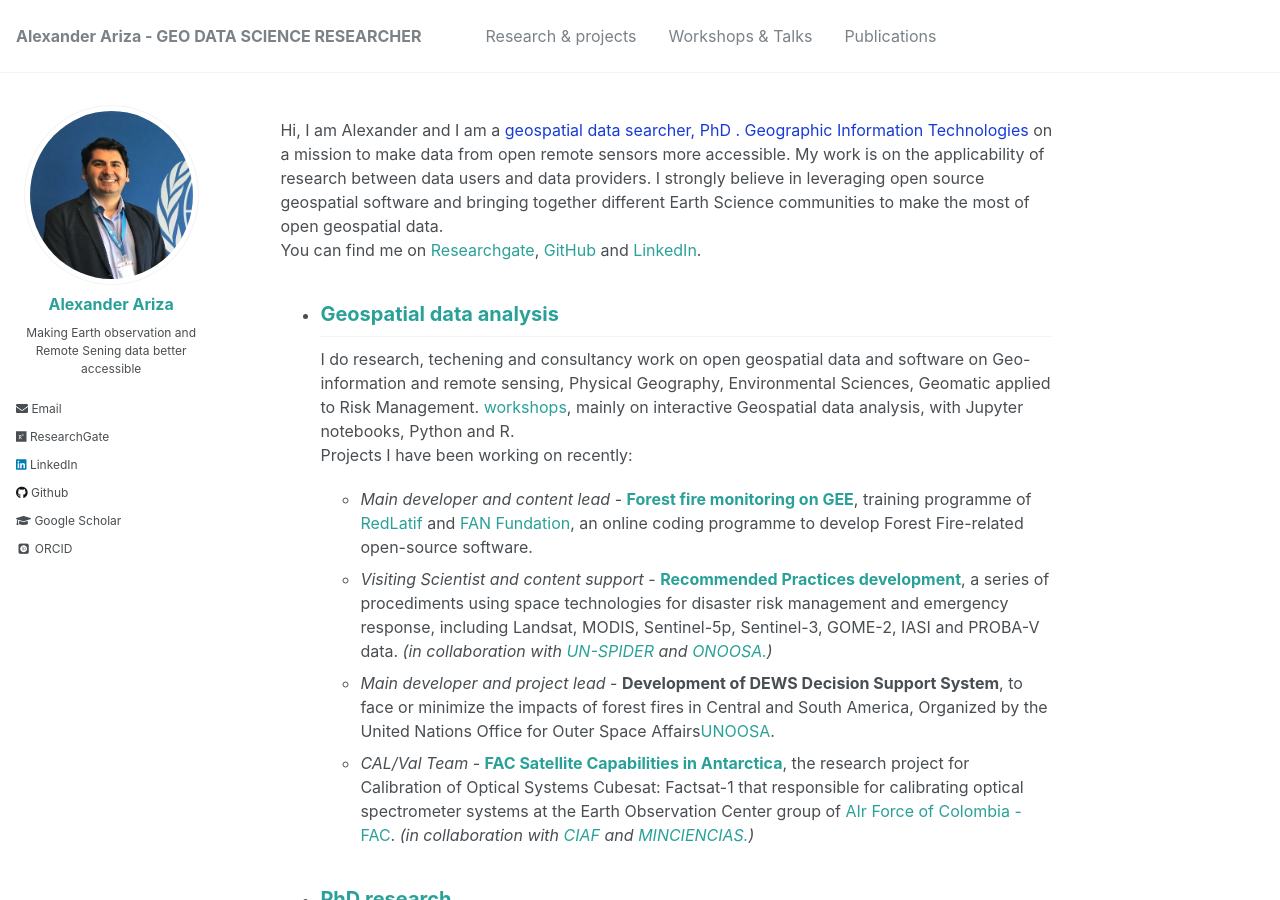
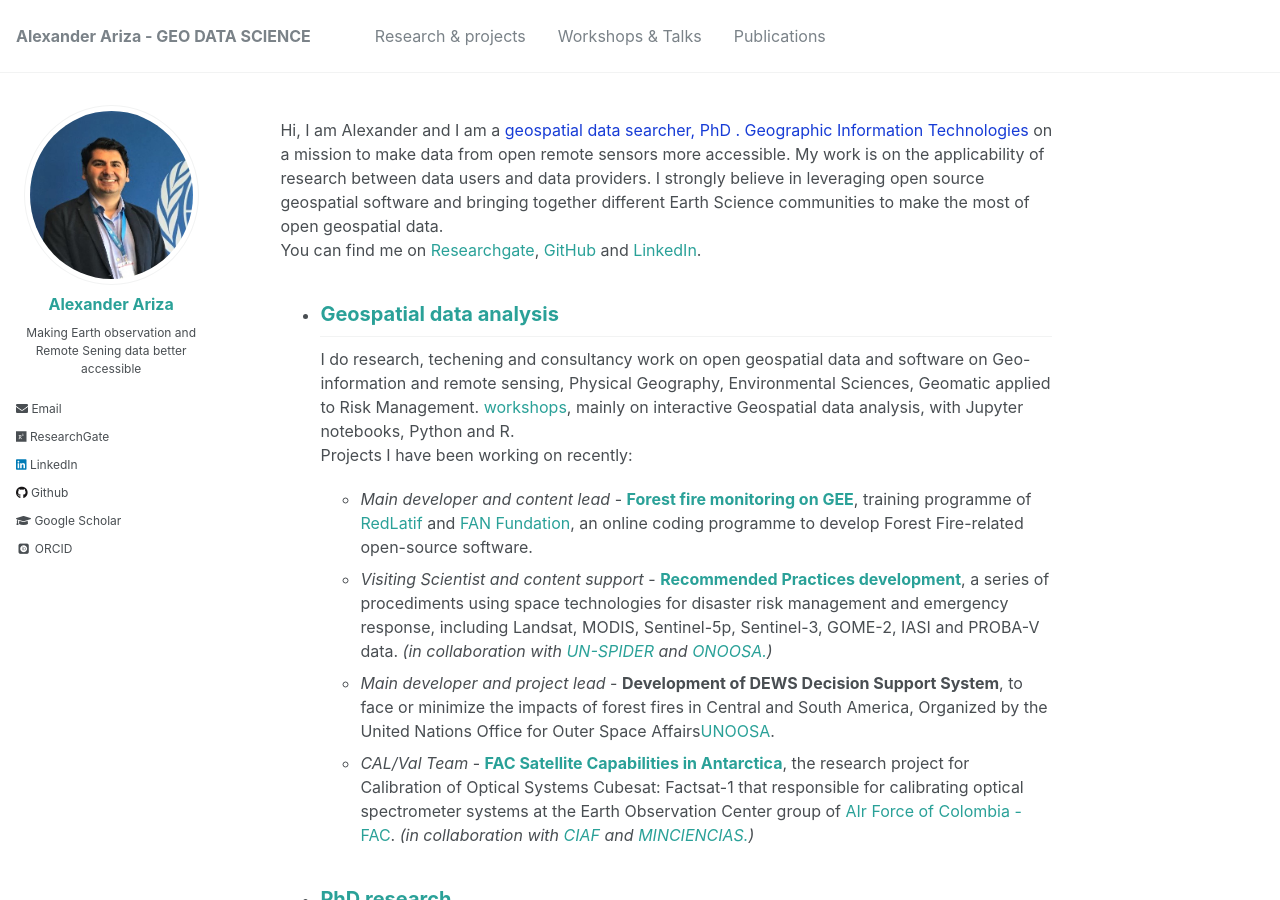
Before and after one commit to Alexanderariza/alexanderariza.github.io, a Jekyll site: the page built from _pages/about.md, in a window 1280 px wide and 900 px high. Built offline with Jekyll 4.4.1, drawn with Linux system fonts in a browser that asks for light colours; some web fonts are replaced.

Commit message:
Update _config.yml

```diff
--- a/_config.yml
+++ b/_config.yml
@@ -7,7 +7,7 @@
 
 # Site Settings
 locale                   : "en-US"
-title                    : "Alexander Ariza - GEO DATA SCIENCE RESEARCHER"
+title                    : "Alexander Ariza - GEO DATA SCIENCE"
 title_separator          : "-"
 name                     : "Alexander Ariza"
 description              : "Working on Earth observations and Data Science for better accessibility and meaningful, for the benefit of all."
```
